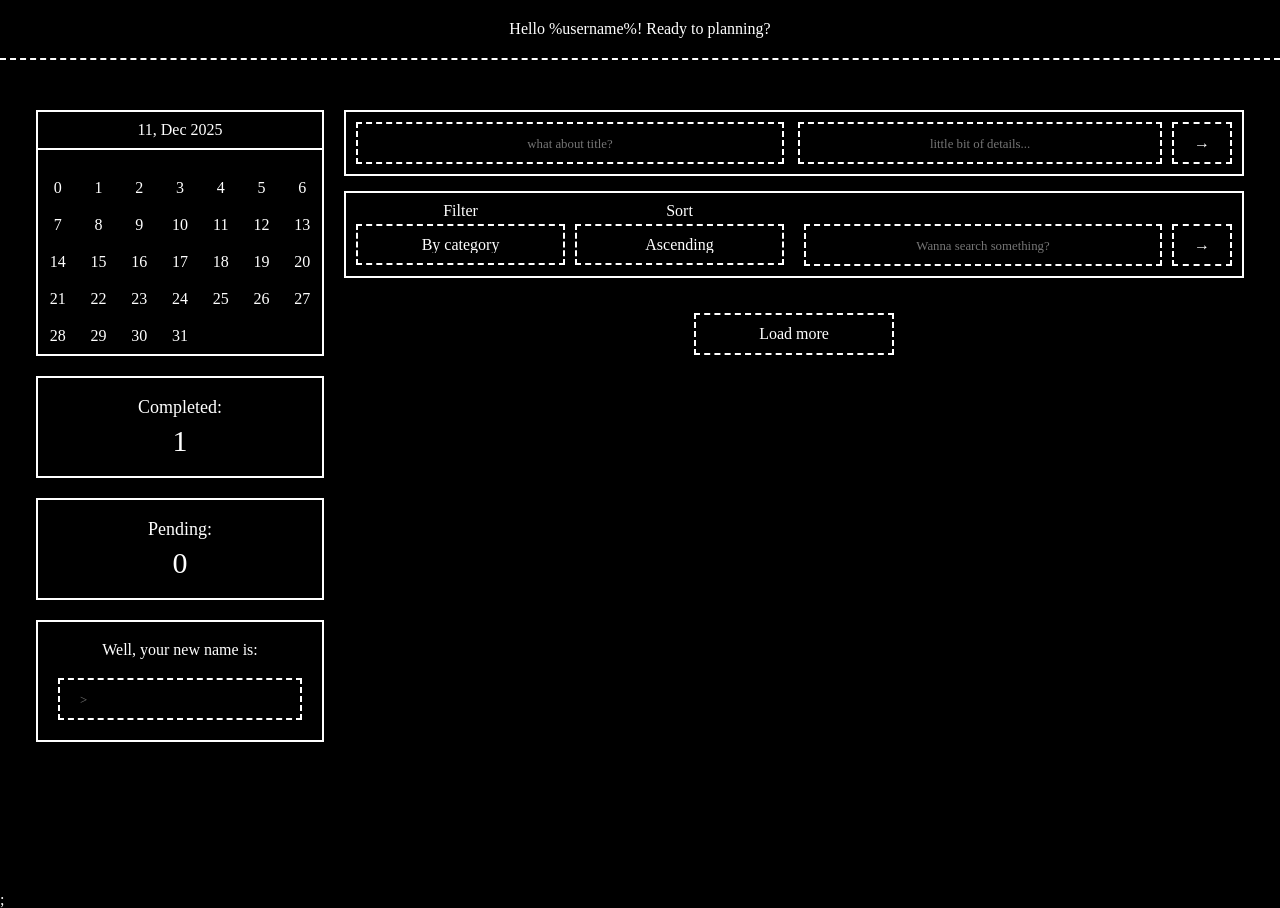
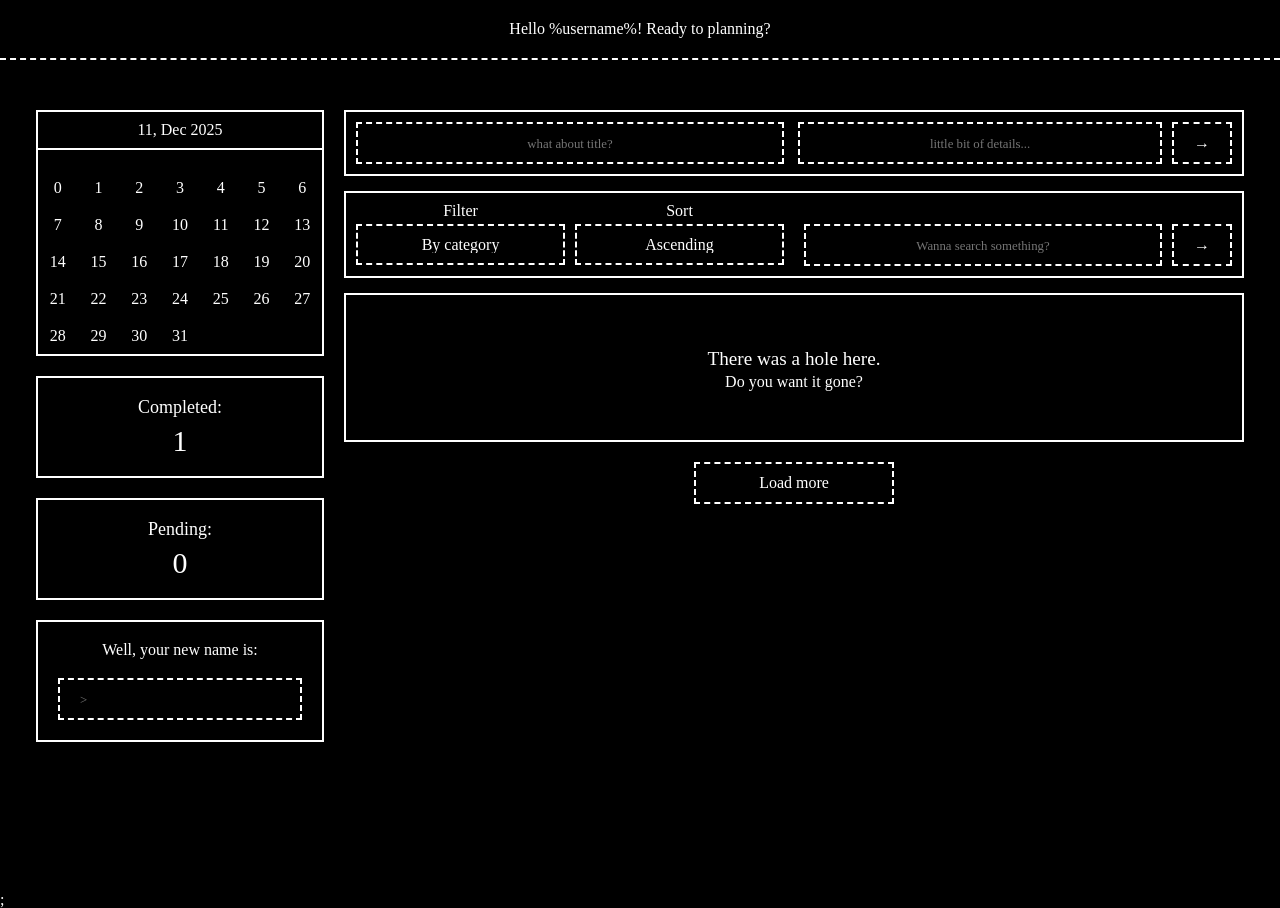
Before and after one commit to bvbxbv/todo-app, a React app: page / in a window 1280 px wide. Built offline with nearby package versions, Linux system fonts and the light colour scheme; the HTML template or start-up script is replaced by a standard one; a web font is replaced by a local one.

Commit message:
chore: show message when todo list is empty

```diff
--- a/src/App.tsx
+++ b/src/App.tsx
@@ -153,6 +153,15 @@ export function App() {
 									</form>
 								</section>
 
+								{todos.length === 0 && (
+									<div id='todos-empty'>
+										<p>
+											There was a hole here.
+											<br /> Do you want it gone?
+										</p>
+									</div>
+								)}
+
 								<section id='todo-list'>
 									{todos.map((todo) => (
 										<TodoItem
--- /dev/null
+++ b/src/scss/components/todos/_container-empty.scss
@@ -0,0 +1,21 @@
+@use '../../vars/bootstrap' as bs;
+@use '../../utils' as *;
+
+#todos-empty {
+	width: 100%;
+	height: auto;
+	display: flex;
+	justify-content: center;
+
+	border: 2px solid bs.$color-border-primary;
+	padding: 50px;
+
+	p {
+		&::first-line {
+			font-size: bs.$big-font-size;
+			line-height: 150%;
+		}
+
+		text-align: center;
+	}
+}
--- a/src/scss/vars/_typo.scss
+++ b/src/scss/vars/_typo.scss
@@ -1,3 +1,4 @@
 $default-font-size: 1rem;
 $small-font-size: 0.8rem;
 $ultra-small-font-size: 0.7rem;
+$big-font-size: 1.2rem;
```
Also changed, not shown: src/scss/components/_bootstrap.scss (+12 -11 lines).
